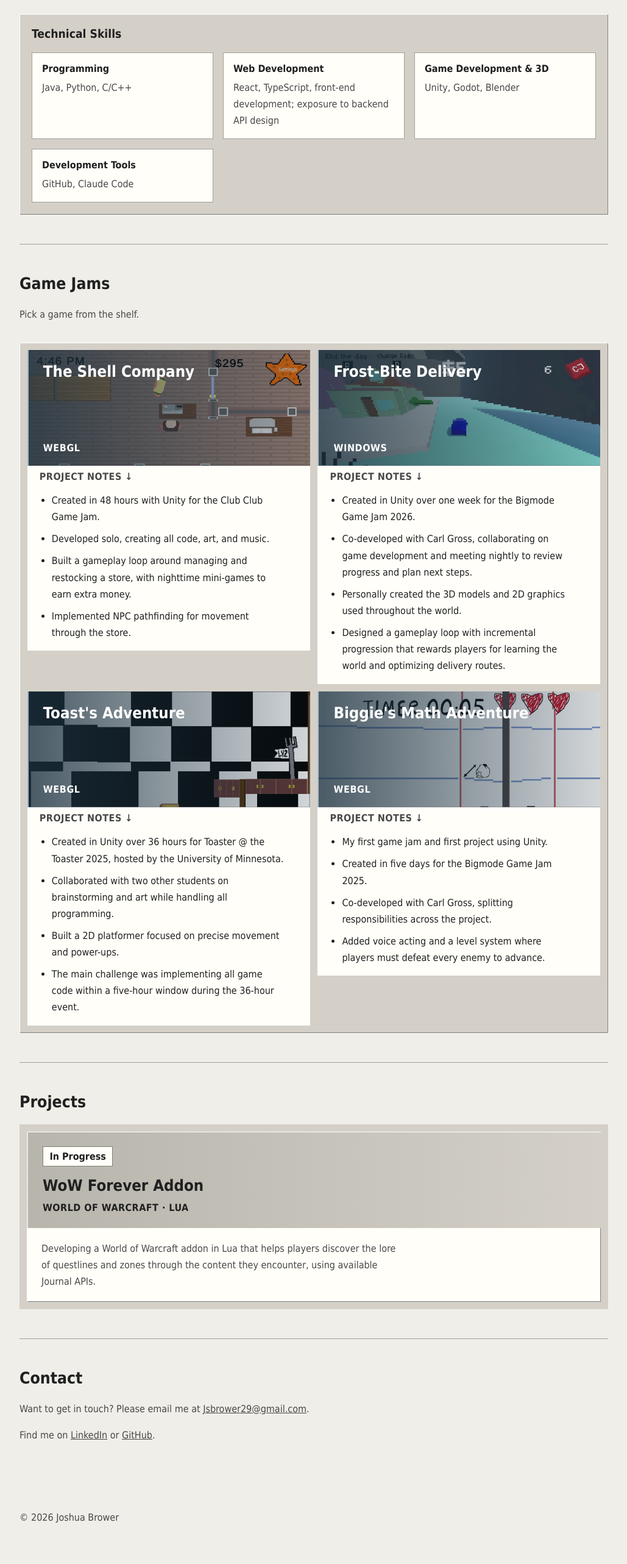
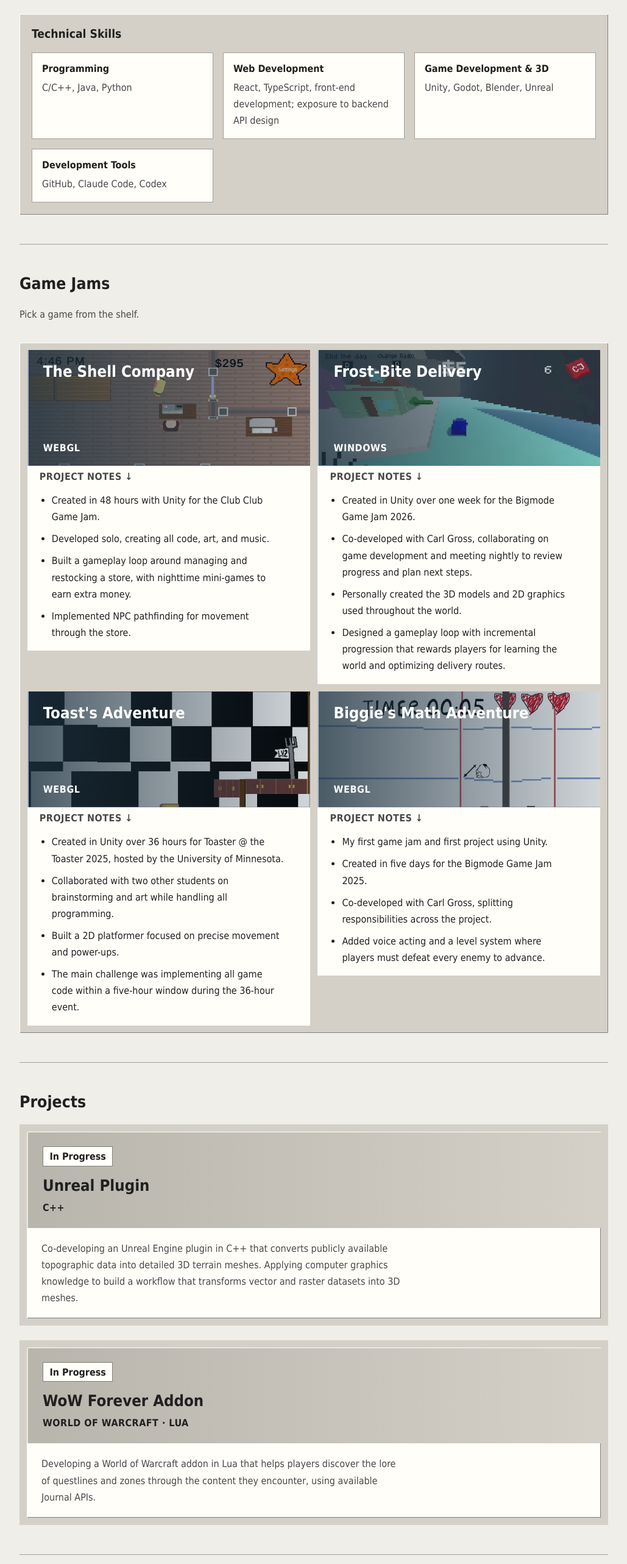
Before and after one commit to SionThePeon/JoshuaBrower-website, a React (Vite) app: page / in a window 1280 px wide. Shown: the part 1581-4146 px from the top of the page at 61% size, without its empty margins (250-1279 px from the left). Built offline with nearby package versions, Linux system fonts and the light colour scheme.

Commit message:
Project+Exp

```diff
--- a/src/App.jsx
+++ b/src/App.jsx
@@ -179,10 +179,10 @@
           <div className="skills-panel">
             <h3>Technical Skills</h3>
             <dl className="skills-grid">
-              <div><dt>Programming</dt><dd>Java, Python, C/C++</dd></div>
+              <div><dt>Programming</dt><dd>C/C++, Java, Python</dd></div>
               <div><dt>Web Development</dt><dd>React, TypeScript, front-end development; exposure to backend API design</dd></div>
-              <div><dt>Game Development & 3D</dt><dd>Unity, Godot, Blender</dd></div>
-              <div><dt>Development Tools</dt><dd>GitHub, Claude Code</dd></div>
+              <div><dt>Game Development & 3D</dt><dd>Unity, Godot, Blender, Unreal</dd></div>
+              <div><dt>Development Tools</dt><dd>GitHub, Claude Code, Codex</dd></div>
             </dl>
           </div>
         </section>
@@ -228,6 +228,20 @@
 
         <section className="section" id="projects" aria-labelledby="projects-title">
           <h2 id="projects-title">Projects</h2>
+          <article className="project-card" aria-labelledby="unreal-plugin-title">
+            <div className="project-card-header">
+              <span className="project-status">In Progress</span>
+              <h3 id="unreal-plugin-title">Unreal Plugin</h3>
+              <span className="project-tech">C++</span>
+            </div>
+            <div className="project-card-body">
+              <p>
+                Co-developing an Unreal Engine plugin in C++ that converts publicly available
+                topographic data into detailed 3D terrain meshes. Applying computer graphics
+                knowledge to build a workflow that transforms vector and raster datasets into 3D meshes.
+              </p>
+            </div>
+          </article>
           <article className="project-card" aria-labelledby="wow-forever-title">
             <div className="project-card-header">
               <span className="project-status">In Progress</span>
--- a/src/styles.css
+++ b/src/styles.css
@@ -47,6 +47,7 @@
 .about-headshot { display: block; width: 100%; height: auto; border: 1px solid var(--line); border-radius: 0; box-shadow: 2px 2px 0 #808080; }
 .games-intro { margin-bottom: 2rem; }
 .project-card { overflow: hidden; border: .8rem solid var(--panel); border-radius: 0; background: var(--surface); box-shadow: var(--raised); }
+.project-card + .project-card { margin-top: 1.5rem; }
 .project-card-header { padding: 1.5rem; border-left: 2px solid #ffffff80; border-radius: 0; background: linear-gradient(90deg, #b8b5ad, #d4d0c8); color: var(--ink); box-shadow: inset 0 1px #fff; }
 .project-status { display: inline-block; padding: .35rem .65rem; border: 1px solid #808078; background: var(--surface); border-radius: 0; font-size: 1rem; font-weight: 700; }
 .project-card h3 { margin: 1rem 0 .75rem; font-size: clamp(1.3rem, 3vw, 1.6rem); letter-spacing: 0; }
```
